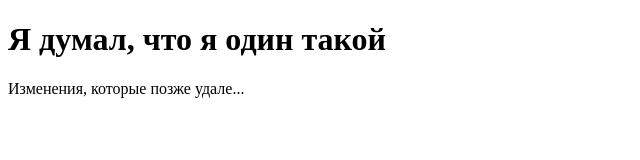
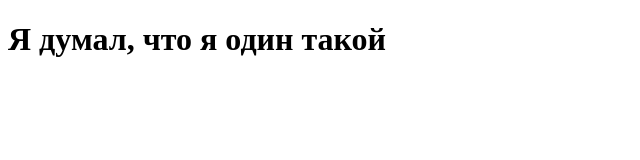
Before and after one commit to Nikita212354/test_repo, a plain HTML site: page index.html in a window 1280 px wide. Shown: the whole page, without its empty margins (0-640 px from the left). Drawn offline with Linux system fonts and the light colour scheme.

Commit message:
Revert "Ошибочный коммит"
This reverts commit f9750a60370a45d22d61023e834497abe91877e5.

```diff
--- a/index.html
+++ b/index.html
@@ -7,6 +7,5 @@
 </head>
 <body>
     <h1>Я думал, что я один такой</h1>
-    <p>Изменения, которые позже удале...</p>
 </body>
 </html>
```
